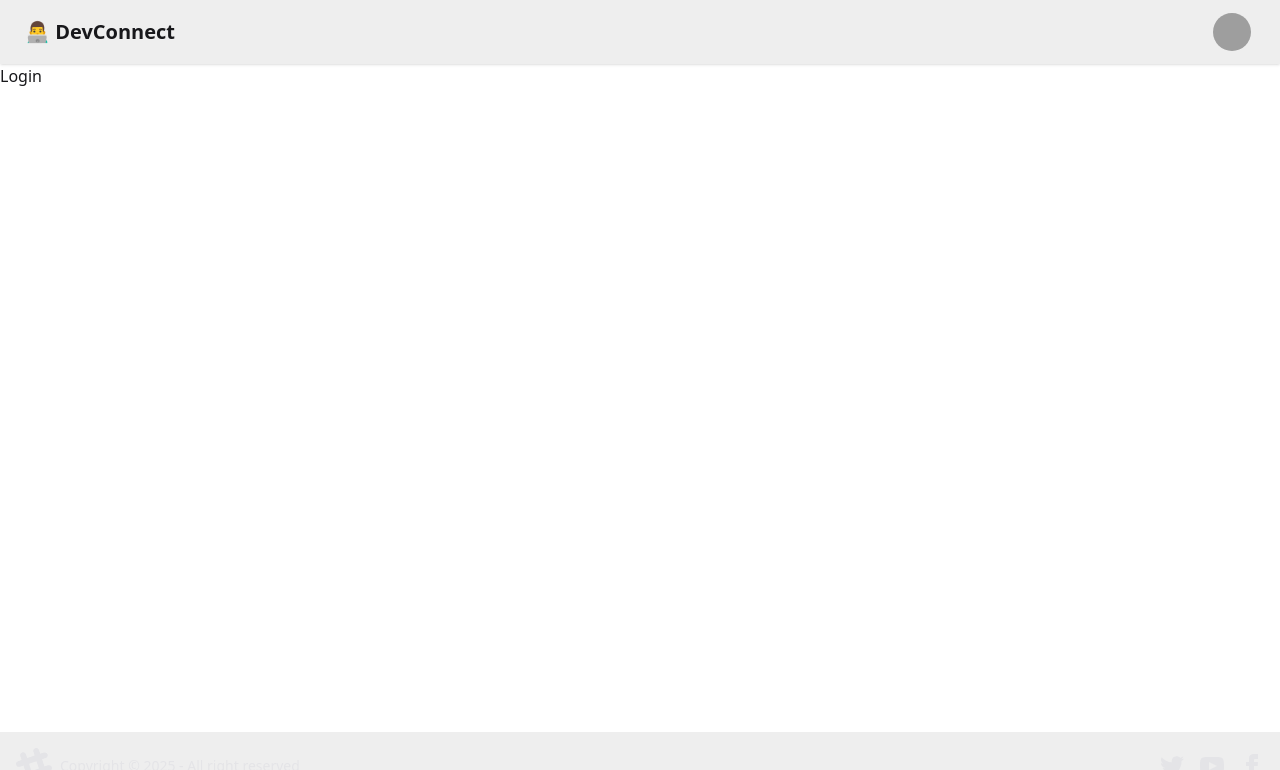
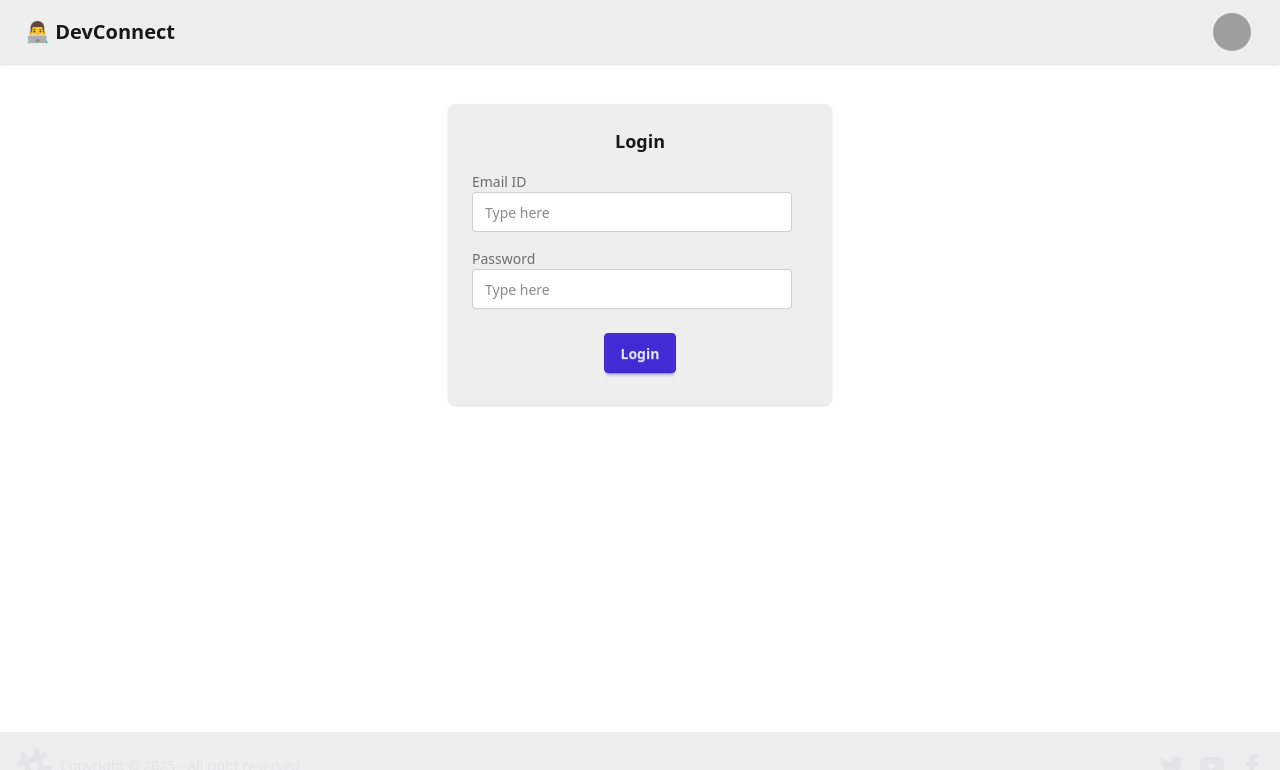
Before and after one commit to Kar1234Ramen/DevConnect-Fe, a React (Vite) app: page /login in a window 1280 px wide. Shown: the top 770 px of the page. Built offline with nearby package versions, Linux system fonts and the light colour scheme; grey boxes are pictures that could not be loaded.

Commit message:
added some routing, initial design

```diff
--- a/package.json
+++ b/package.json
@@ -11,6 +11,7 @@
   },
   "dependencies": {
     "@tailwindcss/vite": "^4.1.10",
+    "axios": "^1.10.0",
     "react": "^19.1.0",
     "react-dom": "^19.1.0",
     "react-router-dom": "^7.6.2",
--- a/src/components/Body.jsx
+++ b/src/components/Body.jsx
@@ -1,4 +1,3 @@
-import React from "react";
 import Navbar from "./NavBar";
 import { Outlet } from "react-router-dom";
 import Footer from "./Footer";
--- a/src/components/Login.jsx
+++ b/src/components/Login.jsx
@@ -1,9 +1,53 @@
-import React from 'react'
+import React, { useState } from "react";
 
 const Login = () => {
+  const [emailId, setEmailId] = useState("");
+  const [password, setPassword] = useState("");
+
   return (
-    <div>Login</div>
-  )
-}
+    <div className="flex justify-center items-center my-10">
+      <div className="card bg-base-300 w-96 shadow-sm">
+        <div className="card-body">
+          <h2 className="card-title justify-center">Login</h2>
+          <div className="pt-2">
+            <label className="form-control w-full max-w-xs">
+              <div className="label">
+                <span className="label-text">Email ID</span>
+              </div>
+              <input
+                type="text"
+                value={emailId}
+                placeholder="Type here"
+                className="input input-bordered w-full max-w-xs"
+                onChange={(e) => {
+                  setEmailId(e.target.value);
+                }}
+              />
+            </label>
+          </div>
+          <div className="pt-2 pb-2">
+            <label className="form-control w-full max-w-xs">
+              <div className="label">
+                <span className="label-text">Password</span>
+              </div>
+              <input
+                type="text"
+                value={password}
+                placeholder="Type here"
+                className="input input-bordered w-full max-w-xs"
+                onChange={(e) => {
+                  setPassword(e.target.value);
+                }}
+              />
+            </label>
+          </div>
+          <div className="card-actions justify-center m-2">
+            <button className="btn btn-primary">Login</button>
+          </div>
+        </div>
+      </div>
+    </div>
+  );
+};
 
-export default Login
+export default Login;
```
Also changed, not shown: 1 other file (tests, documents, lock files or other folders).
